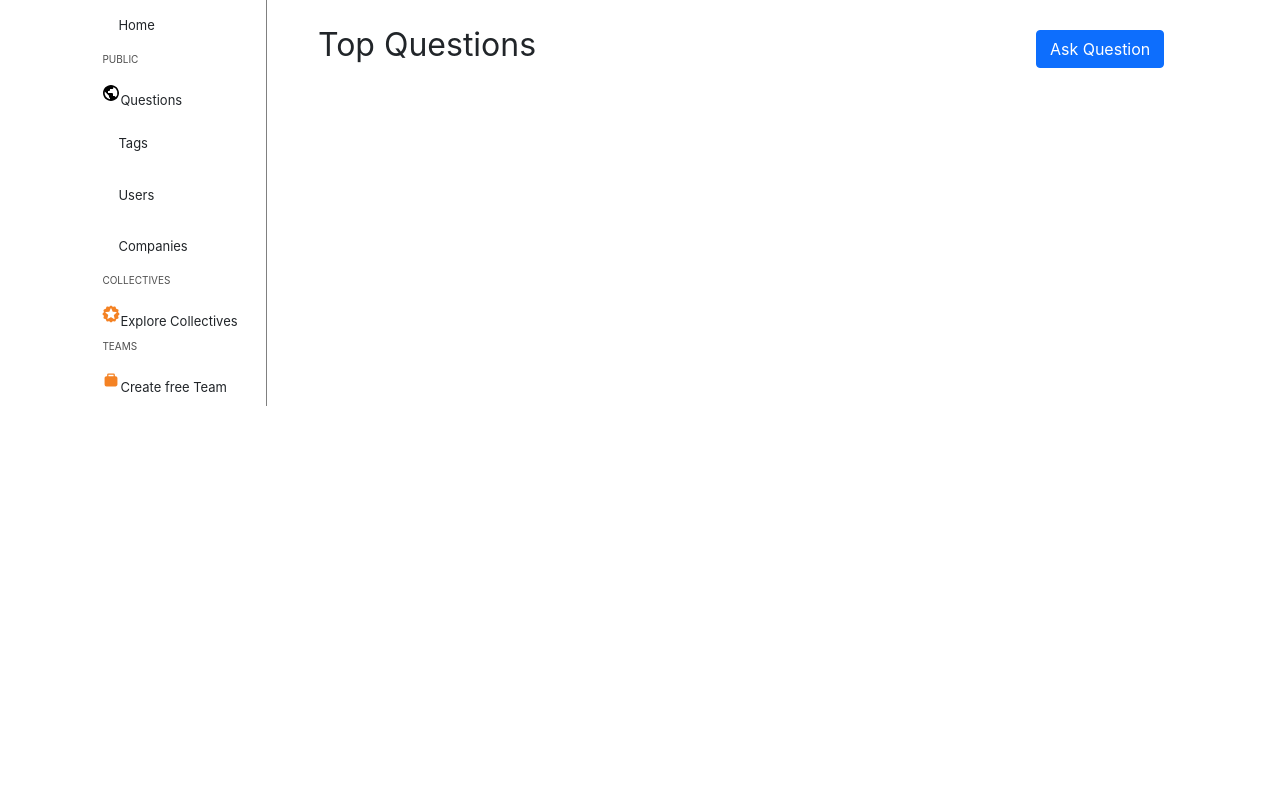
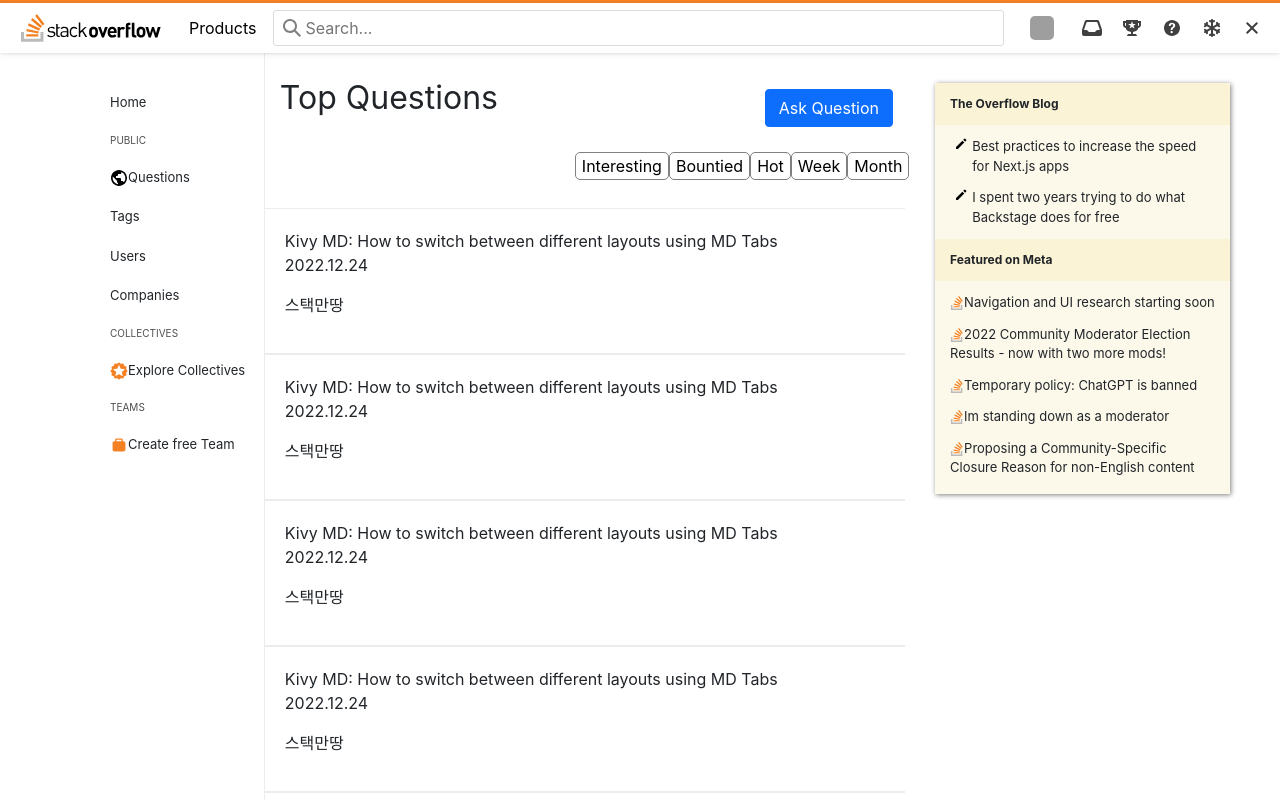
Before and after one commit to codestates-seb/seb41_pre_007, a React (Create React App) app in the folder client/: page /home in a window 1280 px wide. Shown: the top 800 px of the page. Built offline with nearby package versions, Linux system fonts and the light colour scheme; grey boxes are pictures that could not be loaded.

Commit message:
Feat/yoonji (#42)
* ✨ feat: home카테고리 페이지 부분구현

* 🐛 fix: 중복 파일 삭제

* 📦️ chore: home카테고리 페이지 수정

* ✨ feat: 오른쪽 sidebar-top 제작

* 💄 style: sidebar css 수정

```diff
--- a/client/src/App.js
+++ b/client/src/App.js
@@ -1,15 +1,20 @@
 import { BrowserRouter, Routes, Route } from 'react-router-dom';
-import { AfterLogin } from './pages/AfterLogin';
 import { Home } from './pages/Home';
 import { QuestionPost } from './pages/QuestionPost';
+import Footer from './components/Footer';
+import LoginHeader from './components/LoginHeader';
+import { AllQuestions } from './pages/AllQuestions';
+
 const App = () => {
   return (
     <BrowserRouter>
+      <LoginHeader />
       <Routes>
-        <Route path="/afterLogin" element={<AfterLogin />} />
         <Route path="/home" element={<Home />} />
         <Route path="/questionPost" element={<QuestionPost />} />
+        <Route path="/allQuestions" element={<AllQuestions />} />
       </Routes>
+      <Footer />
     </BrowserRouter>
   );
 };
--- a/client/src/components/Sidebar.js
+++ b/client/src/components/Sidebar.js
@@ -16,35 +16,33 @@
         <p className="hover_events padding">Home</p>
       </div>
       <div>
-        <p className="font_size_small">PUBLIC</p>
-        <SWrapQuestion className="hover_events">
-          <p>
+        <p className="font_size_small padding">PUBLIC</p>
+        <SWrapQuestion className="hover_events padding">
+          <span role="presentation" onClick={() => navigate('/allQuestions')}>
             <QuestionIcon />
-          </p>
-          <span>Questions</span>
+            Questions
+          </span>
         </SWrapQuestion>
         <p className="hover_events padding">Tags</p>
         <p className="hover_events padding">Users</p>
         <p className="hover_events padding">Companies</p>
       </div>
-
       <div>
-        <p className="font_size_small">COLLECTIVES</p>
+        <p className="font_size_small padding ">COLLECTIVES</p>
         <SWrapCollective className="hover_events">
-          <p>
+          <span className="padding">
             <Collectives fill="#F48224" />
-          </p>
-          <span>Explore Collectives</span>
+            Explore Collectives
+          </span>
         </SWrapCollective>
       </div>
-
       <div>
-        <p className="font_size_small">TEAMS</p>
+        <p className="font_size_small padding">TEAMS</p>
         <SWrapTeam className="hover_events">
-          <p>
+          <span className="padding">
             <Teams fill="#F48224" />
-          </p>
-          <span>Create free Team</span>
+            Create free Team
+          </span>
         </SWrapTeam>
       </div>
     </SWrap>
@@ -52,19 +50,21 @@
 };
 
 const SWrap = styled.div`
-  /* box-sizing: border-box; */
-  /* border: 0.5px solid #f1f2f3; */
+  position: sticky;
+  z-index: 3;
+  /* top: 100px; */
   border-right: #4e4e4e;
-  width: 164px;
+  width: 250px;
   display: block;
   text-align: left;
-  margin-left: 8%;
-  flex-shrink: 0;
-  position: relative !important;
+  margin-left: 100px;
+  transform: translate(0px, 30px);
+
   .padding {
-    padding: 1rem;
+    padding: 10px;
     margin: 0;
   }
+
   .font_size_small {
     font-size: 10px;
     color: #4e4e4e;
--- /dev/null
+++ b/client/src/components/SidebarRight.js
@@ -0,0 +1,92 @@
+import styled from 'styled-components';
+import { ReactComponent as Pencil } from '../image/Pencil.svg';
+import { ReactComponent as StackOver } from '../image/StackOver.svg';
+
+export const SidebarRight = () => {
+  return (
+    <SSidebarRightWrap>
+      <div className="s-sidebarWidget">
+        <ul id="d-block">
+          <li className="s-sidebarWidget--header px12-15">The Overflow Blog</li>
+          <li className="s-sidebarWidget--item d-flex px16">
+            <Pencil className="flex--item1 fl-shrink0" />
+            Best practices to increase the speed for Next.js apps
+          </li>
+          <li className="s-sidebarWidget--item d-flex px16">
+            <Pencil className="flex--item1 fl-shrink0" /> I spent two years
+            trying to do what Backstage does for free
+          </li>
+
+          <li className="s-sidebarWidget--header px12-15">Featured on Meta</li>
+          <li className="s-sidebarWidget--item px16">
+            <StackOver width="14" height="14" />
+            Navigation and UI research starting soon
+          </li>
+          <li className="s-sidebarWidget--item px16">
+            <StackOver width="14" height="14" />
+            2022 Community Moderator Election Results - now with two more mods!
+          </li>
+          <li className="s-sidebarWidget--item px16">
+            <StackOver width="14" height="14" />
+            Temporary policy: ChatGPT is banned
+          </li>
+          <li className="s-sidebarWidget--item px16">
+            <StackOver width="14" height="14" />
+            Im standing down as a moderator
+          </li>
+          <li className="s-sidebarWidget--item px16 px-bottom-10">
+            <StackOver width="14" height="14" />
+            Proposing a Community-Specific Closure Reason for non-English
+            content
+          </li>
+        </ul>
+      </div>
+    </SSidebarRightWrap>
+  );
+};
+
+const SSidebarRightWrap = styled.div`
+  width: 450px;
+  height: 420px; // 삭제해도 됨
+  position: relative;
+  font-size: 13px;
+  transform: translate(-50px, 30px);
+  .s-sidebarWidget {
+    margin-bottom: 16px;
+    box-shadow: 1px 1px 5px gray;
+  }
+  #d-block {
+    list-style: none;
+    background-color: #fcf8ea;
+    padding: 0;
+  }
+  .s-sidebarWidget--header {
+    font-size: 12px;
+    font-weight: bold;
+    background-color: hsl(47deg 83% 91%);
+    border-top-left-radius: 3px;
+    border-top-right-radius: 3px;
+  }
+  .s-sidebarWidget--item {
+    margin: 12px;
+  }
+  .d-flex {
+    display: flex;
+  }
+  .px16 {
+    padding-left: 3px;
+    padding-right: 3px;
+  }
+  .px-bottom-10 {
+    padding-bottom: 16px;
+  }
+  .fl-shrink0 {
+    flex-shrink: 0;
+  }
+  .flex--item1 {
+    flex-basis: 8.33333333%;
+  }
+  .px12-15 {
+    padding: 12px 15px 12px 15px;
+  }
+`;
--- /dev/null
+++ b/client/src/db/dummyData.json
@@ -0,0 +1,64 @@
+{
+  "questions": [
+    {
+      "id": 1,
+      "title": "Kivy MD: How to switch between different layouts using MD Tabs",
+      "createdAt": "2022.12.24",
+      "userNickname": "스택만땅"
+    },
+    {
+      "id": 2,
+      "title": "Kivy MD: How to switch between different layouts using MD Tabs",
+      "createdAt": "2022.12.24",
+      "userNickname": "스택만땅"
+    },
+    {
+      "id": 3,
+      "title": "Kivy MD: How to switch between different layouts using MD Tabs",
+      "createdAt": "2022.12.24",
+      "userNickname": "스택만땅"
+    },
+    {
+      "id": 4,
+      "title": "Kivy MD: How to switch between different layouts using MD Tabs",
+      "createdAt": "2022.12.24",
+      "userNickname": "스택만땅"
+    },
+    {
+      "id": 5,
+      "title": "Kivy MD: How to switch between different layouts using MD Tabs",
+      "createdAt": "2022.12.24",
+      "userNickname": "스택만땅"
+    },
+    {
+      "id": 6,
+      "title": "Kivy MD: How to switch between different layouts using MD Tabs",
+      "createdAt": "2022.12.24",
+      "userNickname": "스택만땅"
+    },
+    {
+      "id": 7,
+      "title": "Kivy MD: How to switch between different layouts using MD Tabs",
+      "createdAt": "2022.12.24",
+      "userNickname": "스택만땅"
+    },
+    {
+      "id": 8,
+      "title": "Kivy MD: How to switch between different layouts using MD Tabs",
+      "createdAt": "2022.12.24",
+      "userNickname": "스택만땅"
+    },
+    {
+      "id": 9,
+      "title": "Kivy MD: How to switch between different layouts using MD Tabs",
+      "createdAt": "2022.12.24",
+      "userNickname": "스택만땅"
+    },
+    {
+      "id": 10,
+      "title": "Kivy MD: How to switch between different layouts using MD Tabs",
+      "createdAt": "2022.12.24",
+      "userNickname": "스택만땅"
+    }
+  ]
+}
--- /dev/null
+++ b/client/src/pages/AllQuestions.js
@@ -0,0 +1,9 @@
+import { Sidebar } from '../components/Sidebar';
+
+export const AllQuestions = () => {
+  return (
+    <div>
+      <Sidebar />
+    </div>
+  );
+};
--- a/client/src/pages/Home.js
+++ b/client/src/pages/Home.js
@@ -1,14 +1,18 @@
 import styled from 'styled-components';
 import { Sidebar } from '../components/Sidebar';
+import { SidebarRight } from '../components/SidebarRight';
 import { useNavigate } from 'react-router-dom';
+import dummyData from '../db/dummyData.json';
 
 export const Home = () => {
   const navigate = useNavigate();
   return (
-    <HomeWrap>
+    <SHomeWrap>
       <Sidebar />
-      <div id="content" className="top-content">
-        <h1 id="top-h1">Top Questions</h1>
+      <div className="top-content content">
+        <div className="top-title">
+          <h1 id="top-h1">Top Questions</h1>
+        </div>
         <div>
           <button
             type="button"
@@ -18,34 +22,59 @@
             Ask Question
           </button>
         </div>
+        <STopBoxList>
+          <div className="top-boxList">
+            <button className="top-btnList">Interesting</button>
+            <button className="top-btnList">Bountied</button>
+            <button className="top-btnList">Hot</button>
+            <button className="top-btnList">Week</button>
+            <button className="top-btnList">Month</button>
+          </div>
+        </STopBoxList>
+        <SQuestionSummary>
+          <div className="singleBoxContainer">
+            {dummyData.questions.map((question) => (
+              <div className="singleBox" key={question.id}>
+                <div>
+                  <div>{question.title}</div>
+                  <p>{question.createdAt}</p>
+                  <p>{question.userNickname}</p>
+                </div>
+              </div>
+            ))}
+          </div>
+        </SQuestionSummary>
       </div>
-    </HomeWrap>
+      <SidebarRight />
+    </SHomeWrap>
   );
 };
 
-const HomeWrap = styled.div`
+const SHomeWrap = styled.div`
   display: flex;
-  #content {
+  .content {
     max-width: 1100px;
     width: 1100px;
     background-color: white;
     border-radius: 0;
-    border: 1px solid gray;
-    border-top-width: 0;
-    border-bottom-width: 0;
-    border-left-width: 1px;
-    border-right-width: 0;
+    border: 1px solid #ececec;
+    border-width: 0 0 0 1px;
   }
   .top-content {
-    display: flex;
+    display: block;
+  }
+  .top-title {
+    width: 300px;
+    height: 10vh;
   }
   .top-btn {
     margin-left: 12px;
     width: 10vw;
-    transform: translate(500px, 30px);
+    transform: translate(500px, -65px);
     margin: 0;
   }
   #top-h1 {
+    max-width: 800px;
     display: block;
     font: inherit;
     font-size: 2rem;
@@ -57,3 +86,34 @@
     margin-left: 5%;
   }
 `;
+
+const SQuestionSummary = styled.div`
+  transform: translate(0px, -30px);
+  .singleBox {
+    width: 50vw;
+  }
+  .singleBox {
+    border: 1px solid #ececec;
+    border-width: 1px 0;
+    padding: 20px;
+  }
+`;
+
+const STopBoxList = styled.div`
+  width: 25vw;
+  height: 30px;
+  transform: translate(310px, -40px);
+  /* display: flex; */
+  margin-bottom: 16px;
+  .top-boxList {
+    display: inline-flex;
+  }
+  .top-btnList {
+    background-color: white;
+    border: 0.5px solid gray;
+    border-radius: 5px;
+    :hover {
+      background-color: #ececec;
+    }
+  }
+`;
```
Also changed, not shown: client/src/image/Pencil.svg (added).
